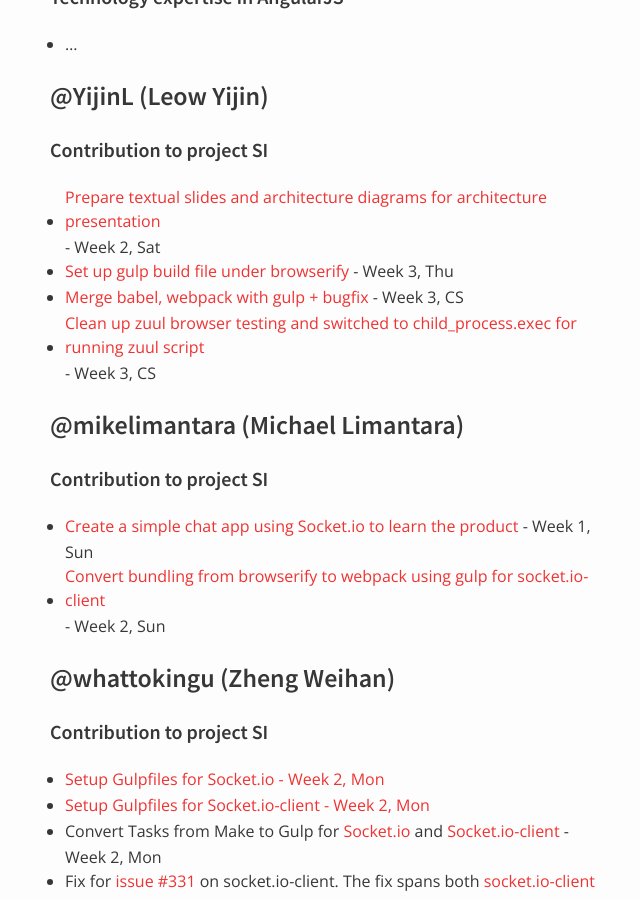
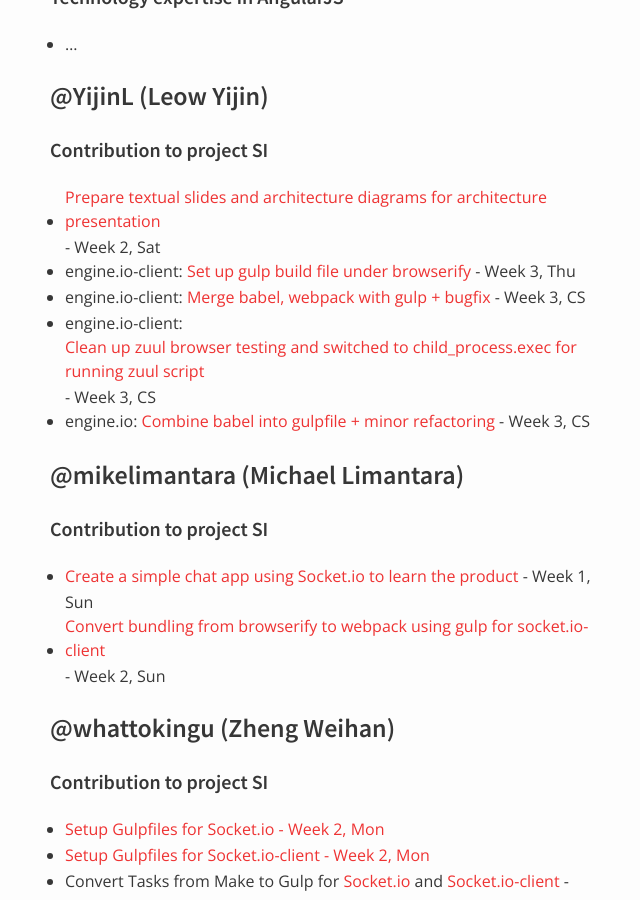
Before and after one commit to nus-oss/cs3281-AY1516S2-website, a Jekyll site: the page built from teams/socketio.md, in a window 1280 px wide and 900 px high, scrolled down 1583 px. Shown: the whole window, without its empty margins (320-960 px from the left). Built offline with Jekyll 4.4.1, drawn with Linux system fonts in a browser that asks for light colours.

Commit message:
update personal contribs

```diff
--- a/teams/socketio.md
+++ b/teams/socketio.md
@@ -58,9 +58,10 @@
 
 #### Contribution to project SI
 * [Prepare textual slides and architecture diagrams for architecture presentation](https://docs.google.com/presentation/d/1OHRrAYRE8M2gV4wg2MwYk0BIfbEURwtMt17og5wWTfE/edit?usp=sharing) - Week 2, Sat
-* [Set up gulp build file under browserify](https://github.com/nus-fboa2016-si/engine.io-client/pull/1) - Week 3, Thu
-* [Merge babel, webpack with gulp + bugfix](https://github.com/nus-fboa2016-si/engine.io-client/commit/fad7e5b450566b86105421eb444b39bed4d0345a) - Week 3, CS
-* [Clean up zuul browser testing and switched to child_process.exec for running zuul script](https://github.com/nus-fboa2016-si/engine.io-client/commit/9079369603a6f22d9ea445a485b3fbb9466e82b8) - Week 3, CS
+* engine.io-client: [Set up gulp build file under browserify](https://github.com/nus-fboa2016-si/engine.io-client/pull/1) - Week 3, Thu
+* engine.io-client: [Merge babel, webpack with gulp + bugfix](https://github.com/nus-fboa2016-si/engine.io-client/commit/fad7e5b450566b86105421eb444b39bed4d0345a) - Week 3, CS
+* engine.io-client: [Clean up zuul browser testing and switched to child_process.exec for running zuul script](https://github.com/nus-fboa2016-si/engine.io-client/commit/9079369603a6f22d9ea445a485b3fbb9466e82b8) - Week 3, CS
+* engine.io: [Combine babel into gulpfile + minor refactoring](https://github.com/nus-fboa2016-si/engine.io/commit/06c3e8cea4158724aa86c012cc70ea1d3df05a93) - Week 3, CS
 
 ### @mikelimantara (Michael Limantara)
 
```
